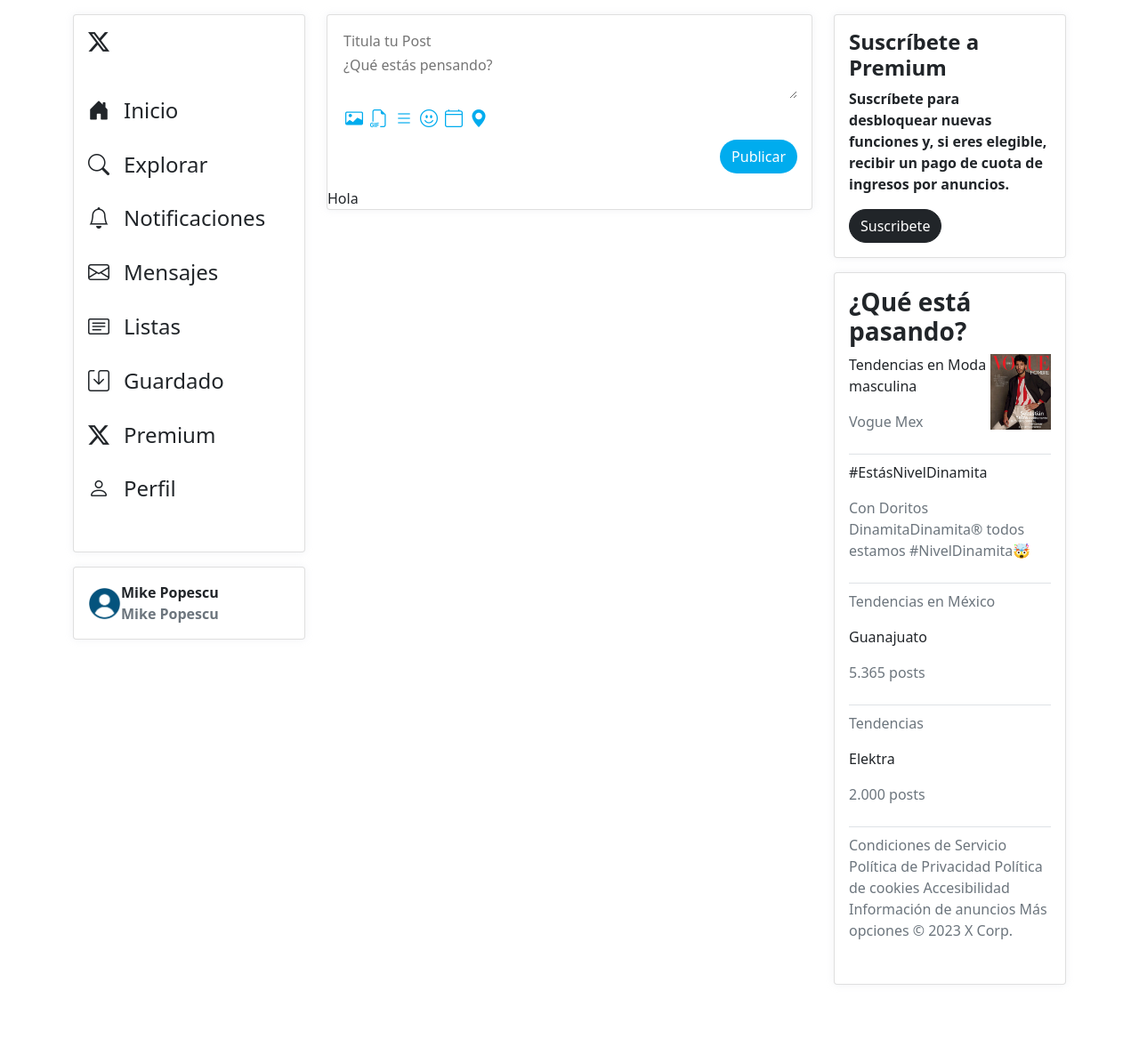
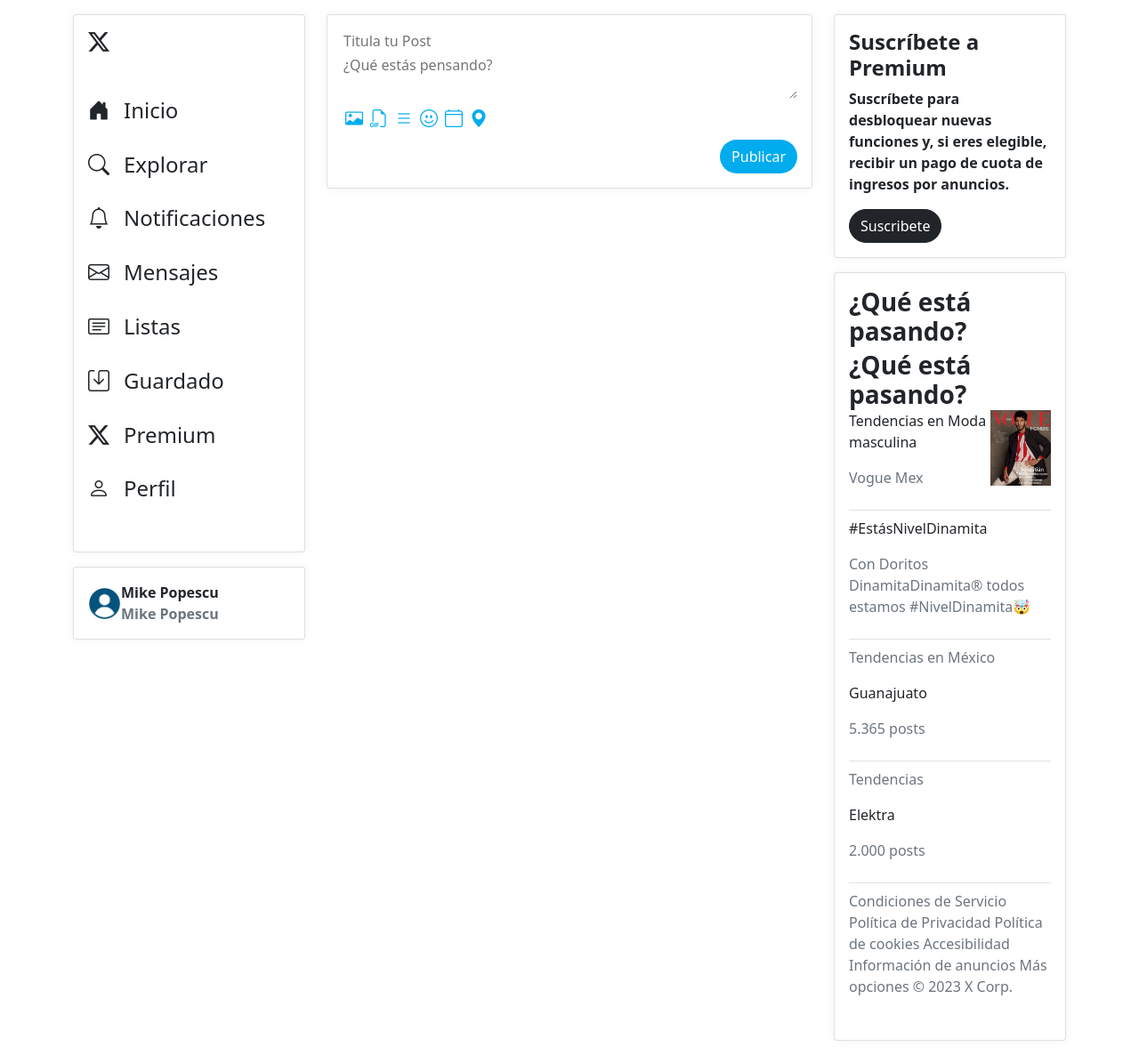
Before and after one commit to orli11/proy-x, a PHP site: page /home.html in a window 1280 px wide. Shown: the whole page at 89% size. Before the commit the page ends 1107 px from the top, so only its background shows below. Run offline with PHP 8.4, Linux system fonts and the light colour scheme; data that the repository does not hold is empty.

Commit message:
cambios para home php

```diff
--- a/Backend/Files/login.php
+++ b/Backend/Files/login.php
@@ -14,7 +14,7 @@
         if($validaUsuario->num_rows > 0) {
             $usuario = $validaUsuario->fetch_assoc();
 
-            if(password_verify($pass, $usuario['password'])) {
+            if(password_verify($password, $usuario['password'])) {
                 echo json_encode(['STATUS' => 'SUCCESS', 'MESSAGE' => 'Success', 'USUARIO' => $usuario]);
             } else {
                 echo json_encode(['STATUS' => 'ERROR', 'MESSAGE' => 'Contraseñas no coinciden']);
--- a/home.html
+++ b/home.html
@@ -125,7 +125,7 @@
                                         </div>
                                     </form>
                                 </div>
-                                 <div id="postsUsuarios">
+                                 <div id="postUsuarios">
                                     Hola
                                 </div>
                             </div>
@@ -233,7 +233,8 @@
                         <div class="col-md-12 grid-margin">
                             <div class="card rounded">
                                 <div class="card-body">
-                                    <h6 class="card-title fw-bold h3 ">¿Qué está pasando?</h6>
+                                    <h5 class="card-title fw-bold h3 ">¿Qué está pasando?</h5>
+                                    <h6 class="card-subtitle fw-bold h3 ">¿Qué está pasando?</h6>
                                     <div class="d-flex justify-content-between mb-2 pb-2 border-bottom">
                                         <div class="d-flex align-items-center hover-pointer">
                                             <div class="ml-2">
--- a/js/home.js
+++ b/js/home.js
@@ -21,10 +21,10 @@ const dibujandoPosts = posts => {
     console.log(posts)
     postContainer.innerHTML = ''
     posts.forEach((item) => {
-        postCard.querySelector('.usuarioNombre').textContent = item.id_usu
+        postCard.querySelector('.card-subtitle').textContent = item.id_usu
         postCard.querySelector('.fecha').textContent = item.fecha
-        postCard.querySelector('.tituloPost').textContent = item.titulo
-        postCard.querySelector('.mensajePost').textContent = item.mensaje
+        postCard.querySelector('.card-title').textContent = item.titulo
+        postCard.querySelector('.card-text').textContent = item.mensaje
 
         const clone = postCard.cloneNode(true)
         fragment.appendChild(clone)
```
